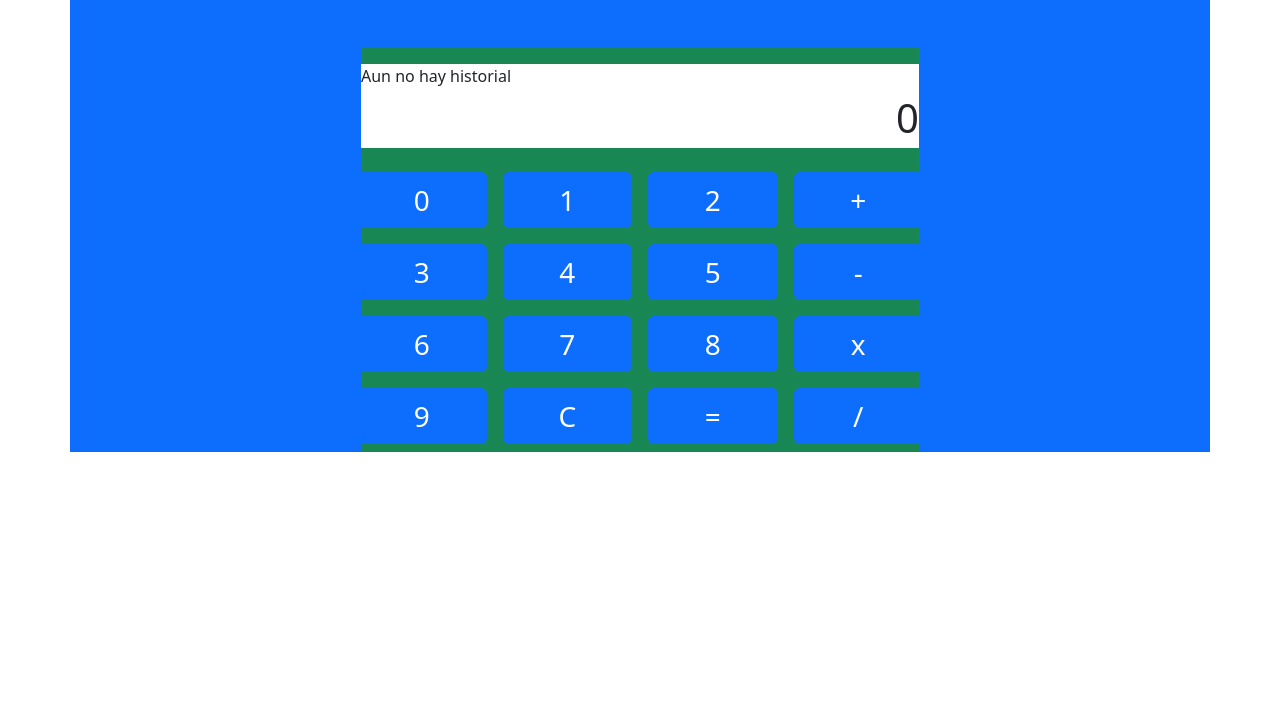
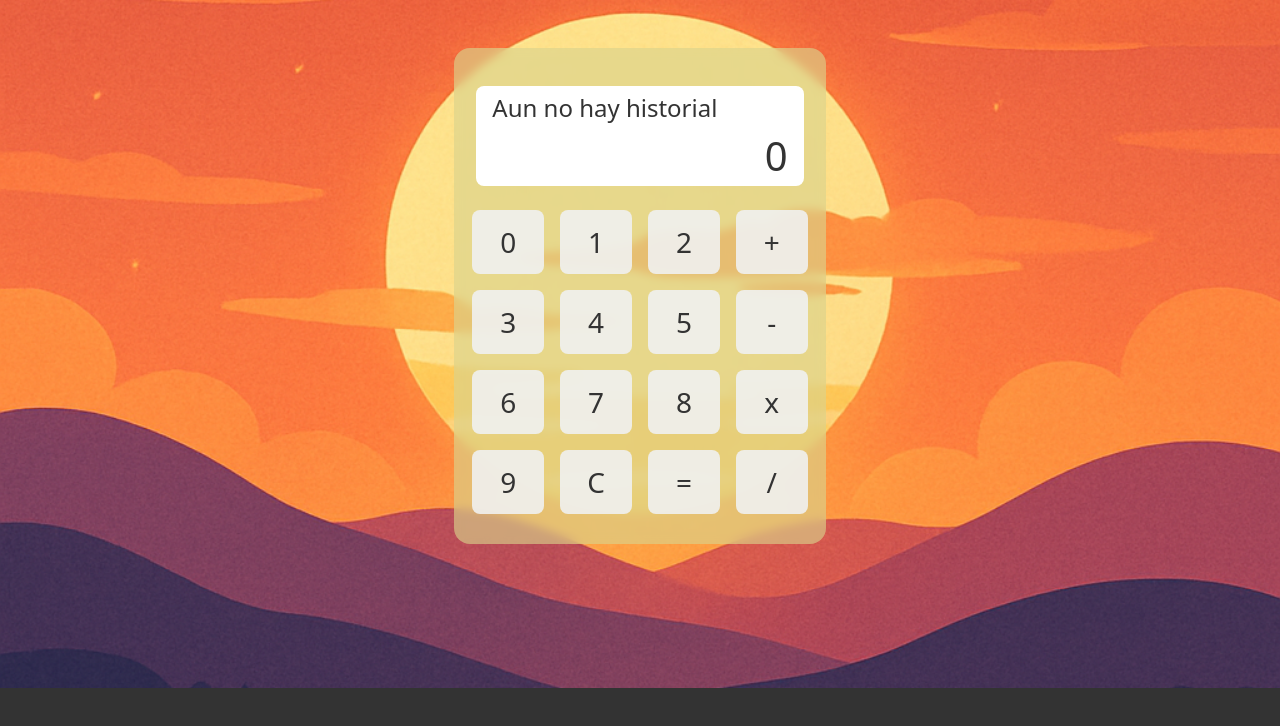
Before and after one commit to Alemarch05/Calculator, a plain HTML site: page view/html/index.html in a window 1280 px wide. Drawn offline with nearby package versions, Linux system fonts and the light colour scheme.

Commit message:
CSS desgin day

```diff
--- a/view/css/style.css
+++ b/view/css/style.css
@@ -1,5 +1,39 @@
+body{
+    background-color: #333 ;
+    background-image: url(/public/images/diurno.png);
+    background-size: cover;
+    background-repeat: no-repeat;
+}
 .container{
     display: flex;
     justify-content: center;
     align-items: center;
 }
+
+.screen{
+    background-color: #ffffff;
+    border-radius: 0.5rem;
+    padding-left: 1rem;
+    padding-top: 0.2rem;
+    padding-right: 1rem;
+    font-size: 1.5rem;
+    color: #333;
+}
+
+.content{
+    background-color: rgba(218, 212, 140, 0.637);
+    backdrop-filter: blur(5px);
+    height: 70%;
+    padding: 2%;
+    border-radius: 1rem;
+}
+
+.btn-number{
+    width: 3rem;
+    height: 4rem;
+    background-color: #f0f0f0e7;
+    border: none;
+    border-radius: 0.5rem;
+    font-size: 1.5rem;
+    color: #333;
+}
--- a/view/html/index.html
+++ b/view/html/index.html
@@ -8,9 +8,9 @@
     <link rel="stylesheet" href="/view/css/style.css">
 </head>
 <body>
-    <div class="container bg-primary">
-        <div class="col-6 bg-success content mt-5">
-                <div class="col-12 my-3 screen bg-white">
+    <div class="container">
+        <div class="col-md-4 content mt-5">
+                <div class="col-md-12 my-3 screen bg-white">
                     <div class="history" id="history">
                         Aun no hay historial
                     </div>
@@ -24,29 +24,29 @@
                 <div class=" col-12 numbers ">
 
                     <div class="row line">
-             <button value="0" class="btn btn-primary number col fs-3 m-2">0</button>
-             <button value="1" class="btn btn-primary number col fs-3 m-2">1</button>
-             <button value="2" class="btn btn-primary number col fs-3 m-2">2</button>
-             <button value="+" class="btn btn-primary number col fs-3 m-2">+</button>
+             <button value="0" class="btn btn-number number col fs-3 m-2">0</button>
+             <button value="1" class="btn btn-number number col fs-3 m-2">1</button>
+             <button value="2" class="btn btn-number number col fs-3 m-2">2</button>
+             <button value="+" class="btn btn-number number col fs-3 m-2">+</button>
             </div>
 
             <div class="row line">
-                <button value="3" class="btn btn-primary number col fs-3 m-2">3</button>
-                <button value="4" class="btn btn-primary number col fs-3 m-2">4</button>
-                <button value="5" class="btn btn-primary number col fs-3 m-2">5</button>
-                <button value="-" class="btn btn-primary number col fs-3 m-2">-</button>
+                <button value="3" class="btn btn-number number col fs-3 m-2">3</button>
+                <button value="4" class="btn btn-number number col fs-3 m-2">4</button>
+                <button value="5" class="btn btn-number number col fs-3 m-2">5</button>
+                <button value="-" class="btn btn-number number col fs-3 m-2">-</button>
             </div>
             <div class="row line">
-            <button value="6" class="btn btn-primary number col fs-3 m-2">6</button>
-            <button value="7" class="btn btn-primary number col fs-3 m-2">7</button>
-            <button value="8" class="btn btn-primary number col fs-3 m-2">8</button>
-            <button value="*" class="btn btn-primary number col fs-3 m-2">x</button>
+            <button value="6" class="btn btn-number number col fs-3 m-2">6</button>
+            <button value="7" class="btn btn-number number col fs-3 m-2">7</button>
+            <button value="8" class="btn btn-number number col fs-3 m-2">8</button>
+            <button value="*" class="btn btn-number number col fs-3 m-2">x</button>
             </div>
             <div class="row line">
-                <button value="9" class="btn btn-primary number col fs-3 m-2">9</button>
-                <button value="C" class="btn btn-primary number col fs-3 m-2">C</button>
-                <button value="=" class="btn btn-primary number col fs-3 m-2">=</button>
-                <button value="/" class="btn btn-primary number col fs-3 m-2">/</button>
+                <button value="9" class="btn btn-number number col fs-3 m-2">9</button>
+                <button value="C" class="btn btn-number number col fs-3 m-2">C</button>
+                <button value="=" class="btn btn-number number col fs-3 m-2">=</button>
+                <button value="/" class="btn btn-number number col fs-3 m-2">/</button>
             </div>
 
             </div>
```
Also changed, not shown: public/images/diurno.png (added).
